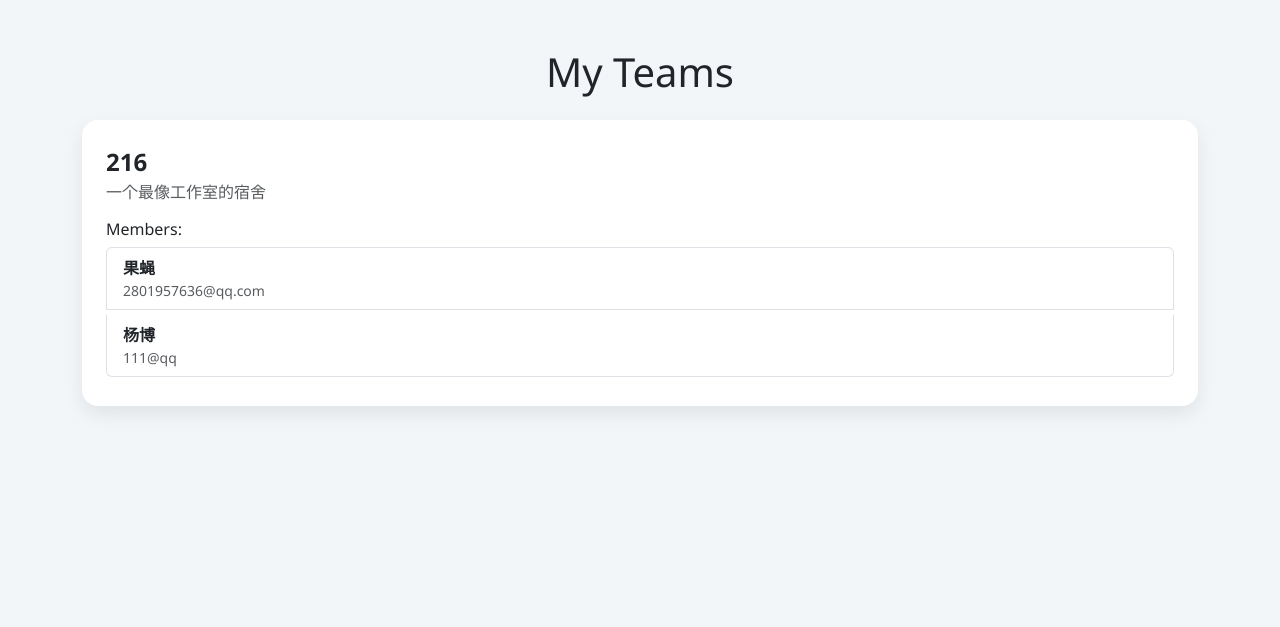
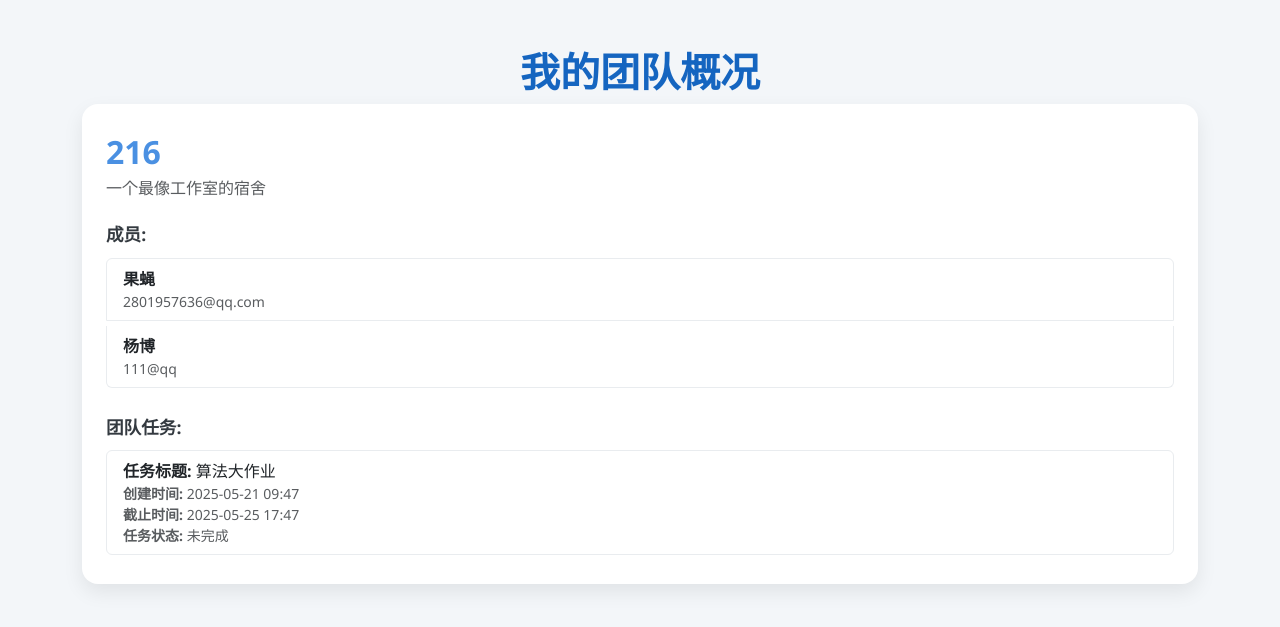
Before and after one commit to lilili-oh/smart_web, a Flask app: page /summary in a window 1280 px wide. Shown: the top 627 px of the page. Run offline with Flask 3, Linux system fonts and the light colour scheme; a user stored in the database is signed in; data comes from the database, SQL or seed files in the repository.

Commit message:
完善团队概况页面

```diff
--- a/templates/summary.html
+++ b/templates/summary.html
@@ -9,6 +9,12 @@
             background-color: #f3f6f9;
             font-family: 'Segoe UI', sans-serif;
         }
+        .body-title {
+            text-align: center;
+            font-size: 2.5rem;
+            font-weight: 600;
+            color: #1565c0 ;
+        }
         .team-card {
             background-color: white;
             border-radius: 16px;
@@ -17,26 +23,42 @@
             margin-bottom: 2rem;
         }
         .team-name {
-            font-size: 1.5rem;
+            font-size: 2.0rem;
             font-weight: 600;
+            color: #4a90e2;
         }
-        .member-list li {
+        .member-list li, .task-list li {
             margin-bottom: 0.3rem;
+        }
+        .section-title {
+            font-size: 1.1rem;
+            font-weight: 600;
+            margin-top: 1.5rem;
+            margin-bottom: 0.8rem;
+            color: #343a40;
+        }
+        .list-group-item {
+            border-color: #e9ecef;
+        }
+        .no-data-message {
+            color: #6c757d;
+            font-style: italic;
         }
     </style>
 </head>
 <body>
 
 <div class="container py-5">
-    <h1 class="mb-4 text-center">My Teams</h1>
+    <h1 class="body-title">我的团队概况</h1>
 
     {% if teams %}
         {% for team in teams %}
             <div class="team-card">
                 <div class="team-name">{{ team.name }}</div>
-                <p class="text-muted">{{ team.description or "No description provided." }}</p>
+                <p class="text-muted">{{ team.description or "暂无描述。" }}</p>
 
-                <h6 class="mt-3">Members:</h6>
+                <h6 class="section-title">成员:</h6>
+                {% if team.members %}
                     <ul class="list-group member-list">
                         {% for member in team.members %}
                             <li class="list-group-item d-flex justify-content-between align-items-center">
@@ -47,10 +69,37 @@
                             </li>
                         {% endfor %}
                     </ul>
+                {% else %}
+                    <p class="no-data-message">暂无团队成员。</p>
+                {% endif %}
+
+                <h6 class="section-title">团队任务:</h6>
+                {% if team.tasks %}
+                    <ul class="list-group task-list">
+                        {% for task in team.tasks %}
+                            <li class="list-group-item">
+                                <div>
+                                    <strong>任务标题:</strong> {{ task.title }}
+                                </div>
+                                <div class="text-muted small">
+                                    <strong>创建时间:</strong> {{ task.created_at.strftime('%Y-%m-%d %H:%M') }}
+                                </div>
+                                <div class="text-muted small">
+                                    <strong>截止时间:</strong> {{ task.deadline.strftime('%Y-%m-%d %H:%M') if task.deadline else '未设置' }}
+                                </div>
+                                <div class="text-muted small">
+                                    <strong>任务状态:</strong> {{ '已完成' if task.is_completed else '未完成' }}
+                                </div>
+                            </li>
+                        {% endfor %}
+                    </ul>
+                {% else %}
+                    <p class="no-data-message">暂无属于此团队的任务。</p>
+                {% endif %}
             </div>
         {% endfor %}
     {% else %}
-        <p class="text-center text-muted">You haven't joined any teams yet.</p>
+        <p class="text-center text-muted">您尚未加入任何团队。</p>
     {% endif %}
 
 </div>
```
Lines whose indentation alone changed are shown as unchanged.
